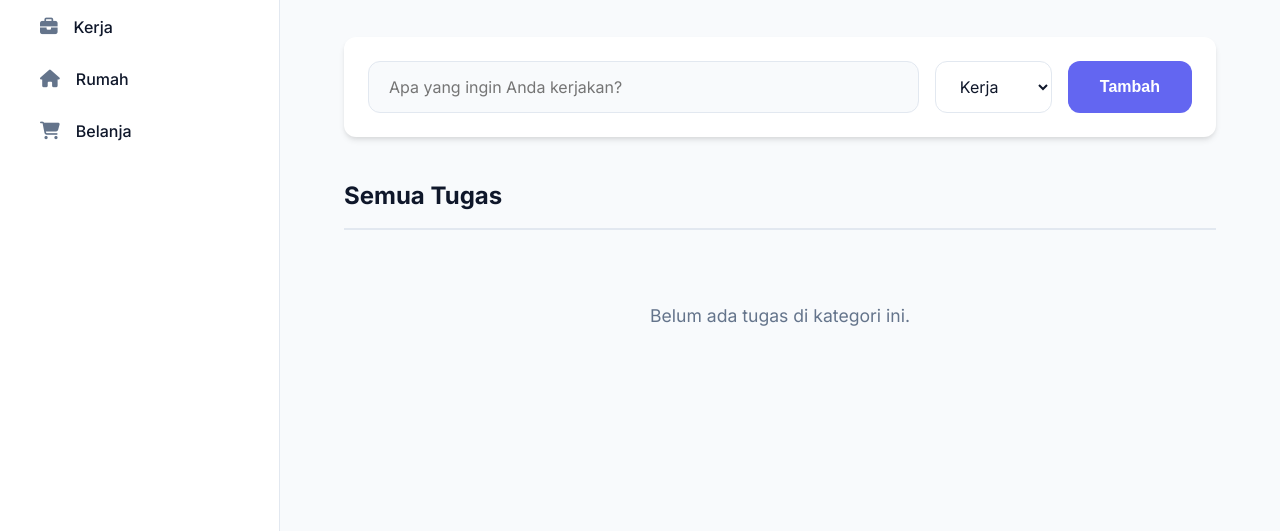
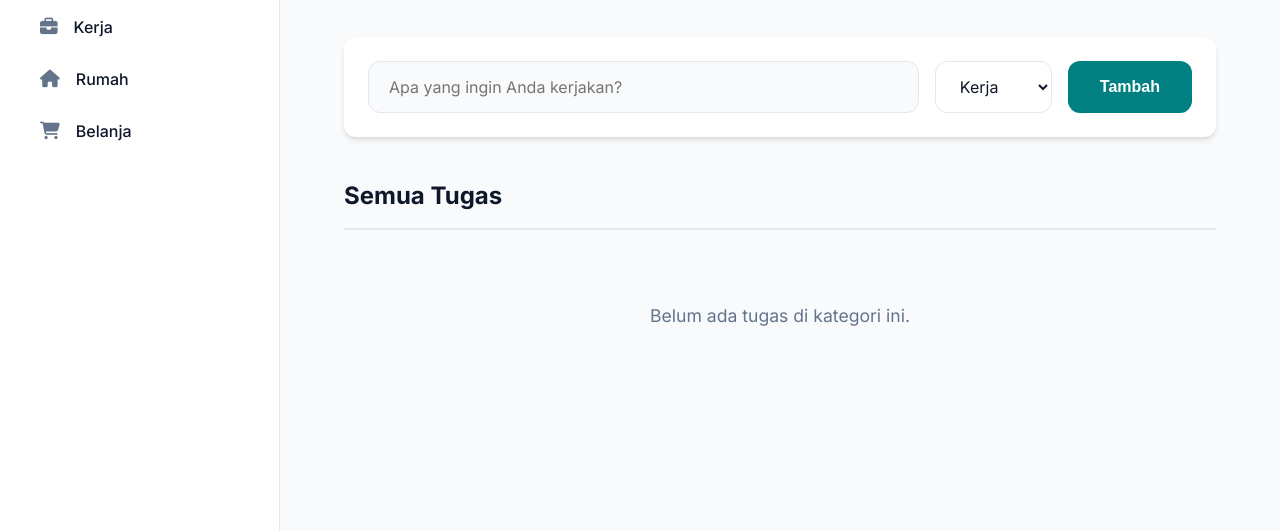
Before and after one commit to YusufaAlfarizie/responsive-apk, a plain HTML site: page index.html in a window 1280 px wide. Shown: the part 151-682 px from the top of the page. Drawn offline with Linux system fonts and the light colour scheme.

Commit message:
perubahan warna pada button tambah

```diff
--- a/style.css
+++ b/style.css
@@ -222,7 +222,7 @@ body {
 
 .btn-primary {
     padding: 0.875rem 2rem;
-    background-color: var(--primary-color);
+    background-color: teal;
     color: white;
     border: none;
     border-radius: var(--radius);
```
